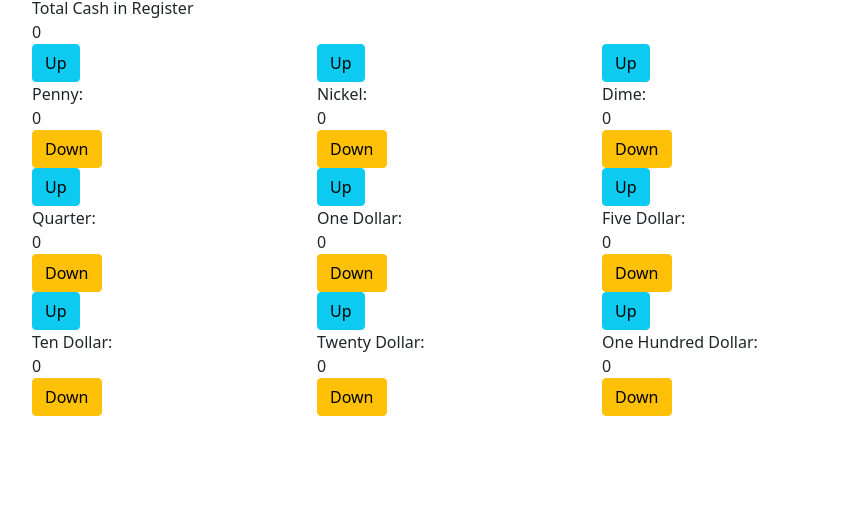
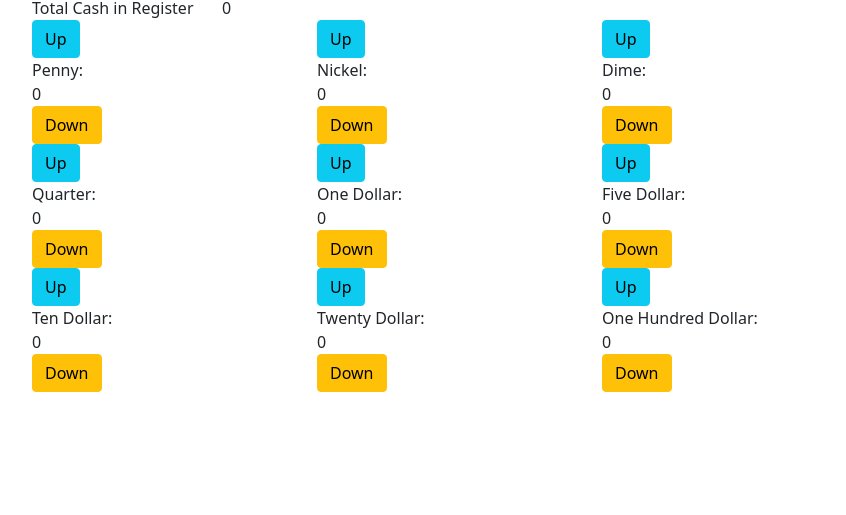
Before and after one commit to normandy14/cashJs, a plain HTML site: page index.html in a window 1280 px wide. Shown: the part 285-800 px from the top of the page, without its empty margins (50-896 px from the left). Drawn offline with nearby package versions, Linux system fonts and the light colour scheme.

Commit message:
Move html and css to same line

```diff
--- a/index.html
+++ b/index.html
@@ -29,10 +29,15 @@
   </label>
   <button id="submitToRegister" class="btn btn-primary btn-block">Calc Change</button>
   <h2>Add or Subtract Cash in Register:</h2>
-
-  <label for="cashRegisterTotal">Total Cash in Register
-  </label>
-  <div id="cashRegisterTotal"></div>
+  <div class="row">
+    <div class="col-md-2">
+    <label for="cashRegisterTotal">Total Cash in Register
+    </label>
+    </div>
+    <div class="col-md-2">
+    <div id="cashRegisterTotal"></div>
+    </div>
+    </div>
   </div>
 
   <!-- Penny -->
```
